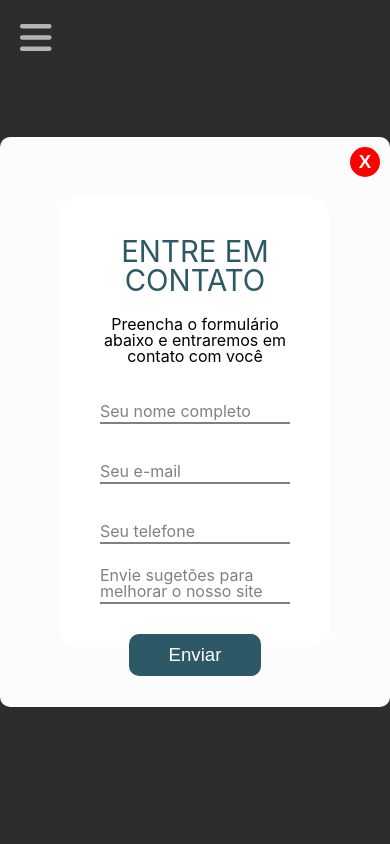
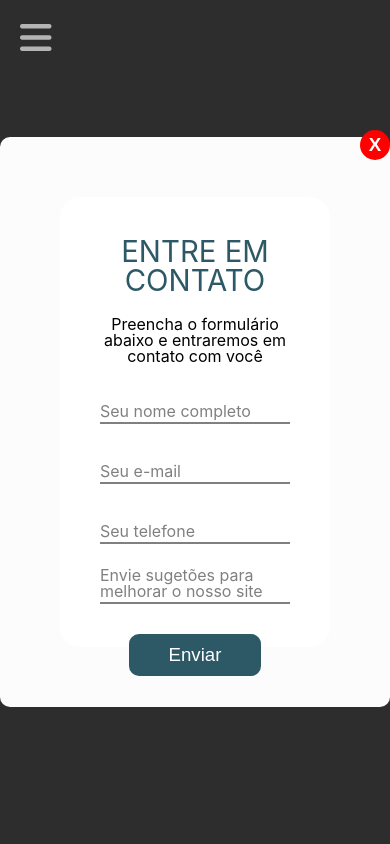
Before and after one commit to Yuri-Hostins/Filosofia-Bits, a plain HTML site: page Filosofia Bits/html/contato.html in a window 390 px wide. Both pictures are taken after a click on the link "ENTRE EM CONTATO". Shown: the top 844 px of the page. Drawn offline with Linux system fonts and the light colour scheme.

Commit message:
Add files via upload

```diff
--- a/Filosofia Bits/css/responsivo/responsivo-contato.css
+++ b/Filosofia Bits/css/responsivo/responsivo-contato.css
@@ -75,10 +75,7 @@
         padding: 80px;
     }
 
-    #fechar{
-	top: 10px;
-    	right: 10px;
-    }
+}
 
 @media screen and (max-width: 949px) {
 
@@ -93,9 +90,10 @@
     .modal {
         padding: 60px;
     }
+
     .fechar {
         top: -7px;
-        right: -4px;
+        right: -0.1px;
     }
 }
 
```
